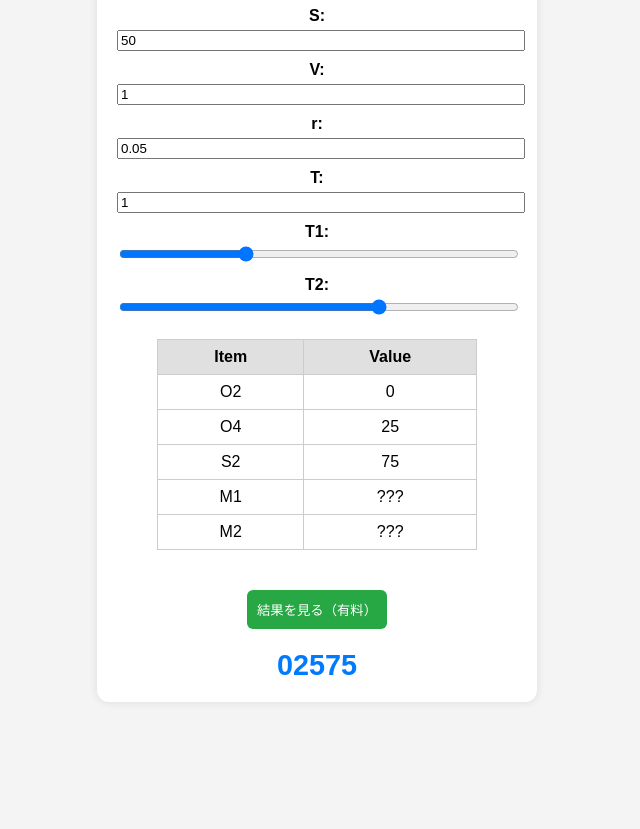
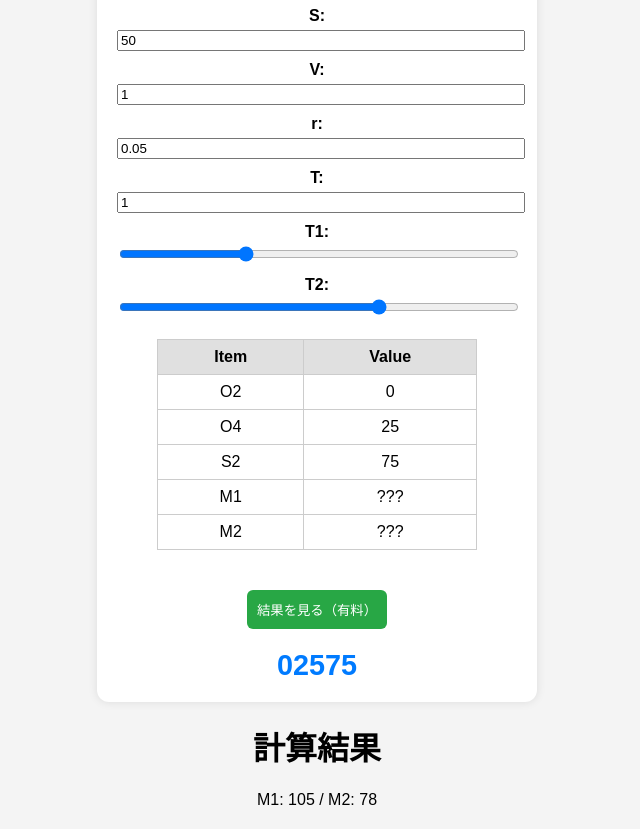
Before and after one commit to kaoru2025jp/PWA_ex3, a plain HTML site: page index.html in a window 1280 px wide. Shown: the part 167-996 px from the top of the page, without its empty margins (323-963 px from the left). Before the commit the page ends 889 px from the top, so only its background shows below. Drawn offline with Linux system fonts and the light colour scheme.

Commit message:
Update index.html

```diff
--- a/index.html
+++ b/index.html
@@ -113,3 +113,19 @@ calculatePasscode();
 
 </body>
 </html>
+
+<!DOCTYPE html>
+<html>
+<body>
+<h1>計算結果</h1>
+<div id="result"></div>
+
+<script>
+let M1 = localStorage.getItem("M1");
+let M2 = localStorage.getItem("M2");
+
+document.getElementById("result").innerText =
+  "M1: " + M1 + " / M2: " + M2;
+</script>
+</body>
+</html>
```
